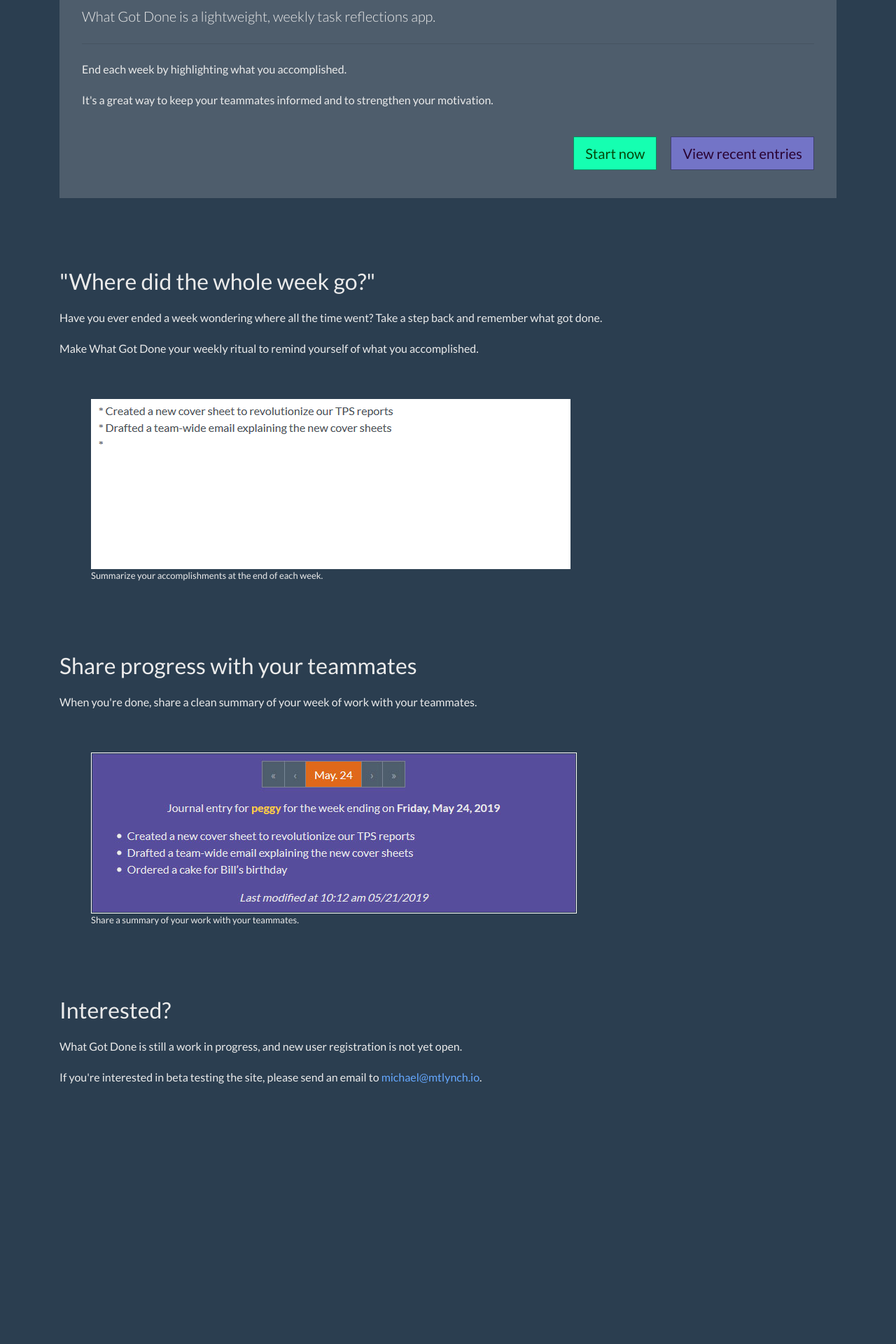
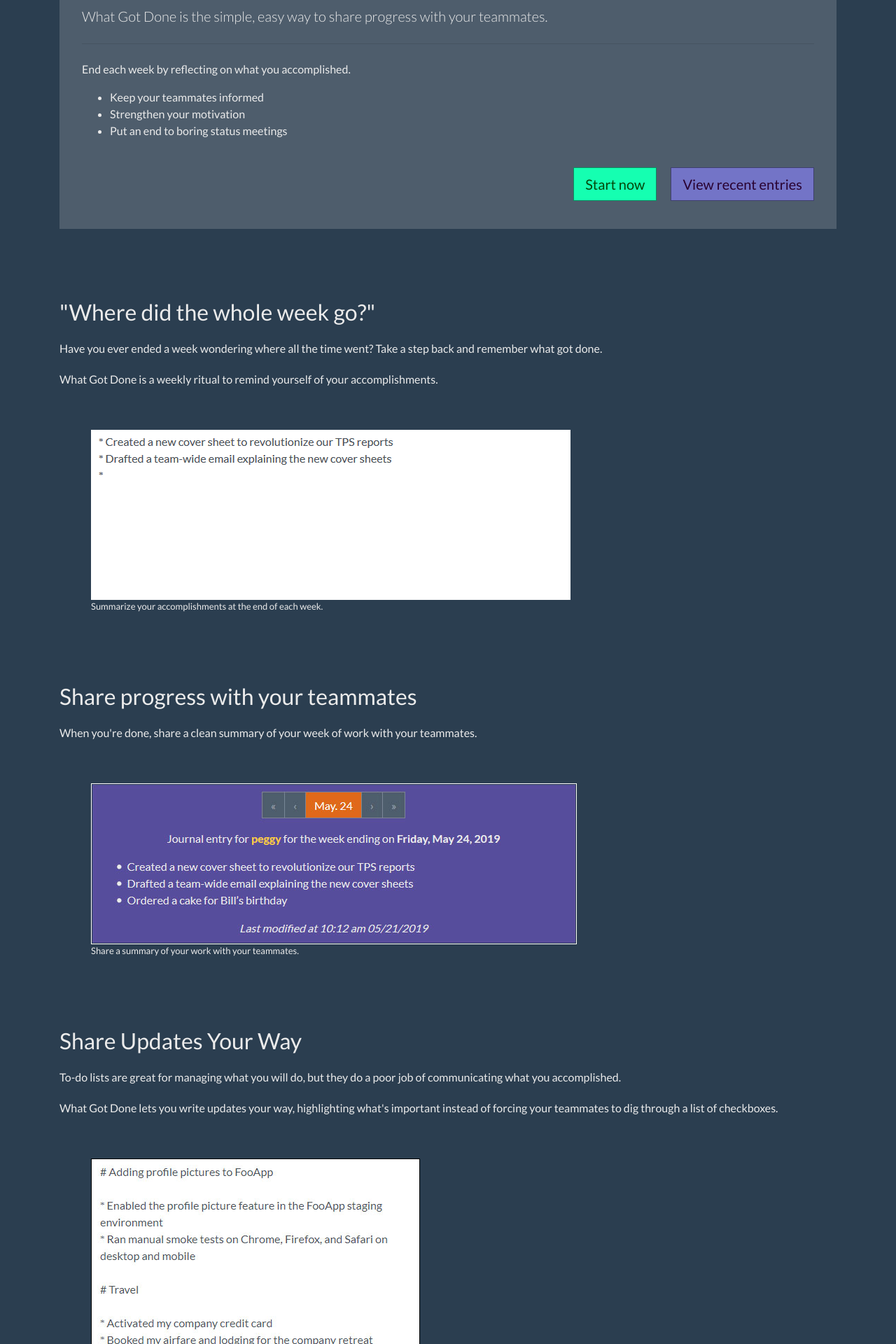
Before and after one commit to mtlynch/whatgotdone, a Vue app in the folder web/frontend/: page / in a window 1280 px wide. Shown: the part 340-2260 px from the top of the page at 70% size. Before the commit the page ends 1907 px from the top, so only its background shows below. Built offline with nearby package versions, Linux system fonts and the light colour scheme; what vue-filter-date-format, vue-markdown, vue-moment, vue-textarea-autosize would draw is missing.

Commit message:
Adjusting copy on homepage, removing closed beta note
Fixes #115

```diff
--- a/web/frontend/src/components/Home.vue
+++ b/web/frontend/src/components/Home.vue
@@ -2,10 +2,14 @@
   <div class="home">
     <div class="jumbotron">
       <h1 class="display-3">What did you get done this week?</h1>
-      <p class="lead">What Got Done is a lightweight, weekly task reflections app.</p>
+      <p class="lead">What Got Done is the simple, easy way to share progress with your teammates.</p>
       <hr class="my-4">
-      <p>End each week by highlighting what you accomplished.</p>
-      <p>It's a great way to keep your teammates informed and to strengthen your motivation.</p>
+      <p>End each week by reflecting on what you accomplished.</p>
+      <ul>
+        <li>Keep your teammates informed</li>
+        <li>Strengthen your motivation</li>
+        <li>Put an end to boring status meetings</li>
+      </ul>
 
       <div class="jumbotron-footer">
         <b-button
@@ -21,7 +25,7 @@
 
     <p>Have you ever ended a week wondering where all the time went? Take a step back and remember what got done.</p>
 
-    <p>Make What Got Done your weekly ritual to remind yourself of what you accomplished.</p>
+    <p>What Got Done is a weekly ritual to remind yourself of your accomplishments.</p>
 
     <figure>
       <a href="/images/typing-update.gif">
@@ -41,13 +45,25 @@
       <figcaption>Share a summary of your work with your teammates.</figcaption>
     </figure>
 
-    <h2>Interested?</h2>
-    <p>What Got Done is still a work in progress, and new user registration is not yet open.</p>
+    <h2>Share Updates Your Way</h2>
+
+    <p>To-do lists are great for managing what you will do, but they do a poor job of communicating what you accomplished.</p>
+
+    <p>What Got Done lets you write updates your way, highlighting what's important instead of forcing your teammates to dig through a list of checkboxes.</p>
+
+    <figure>
+      <a href="/images/example-freeform.jpg">
+        <img id="example-freeform" src="/images/example-freeform.jpg">
+      </a>
+      <figcaption>Write updates any way that you choose.</figcaption>
+    </figure>
+
+    <h2>Contact Us</h2>
     <p>
-      If you're interested in beta testing the site, please send an email to
+      If you have questions or feature requests for What Got Done, we'd love to speak to you. Send an email to
       <a
-        href="mailto:michael@mtlynch.io"
-      >michael@mtlynch.io</a>.
+        href="mailto:contact@whatgotdone.com"
+      >contact@whatgotdone.com</a>.
     </p>
   </div>
 </template>
@@ -168,4 +184,9 @@ figcaption {
   max-width: 694px;
   border: 1px solid white;
 }
+
+#example-freeform {
+  max-width: 470px;
+  border: 1px solid black;
+}
 </style>
```
Also changed, not shown: web/frontend/public/images/example-freeform.jpg (added).
